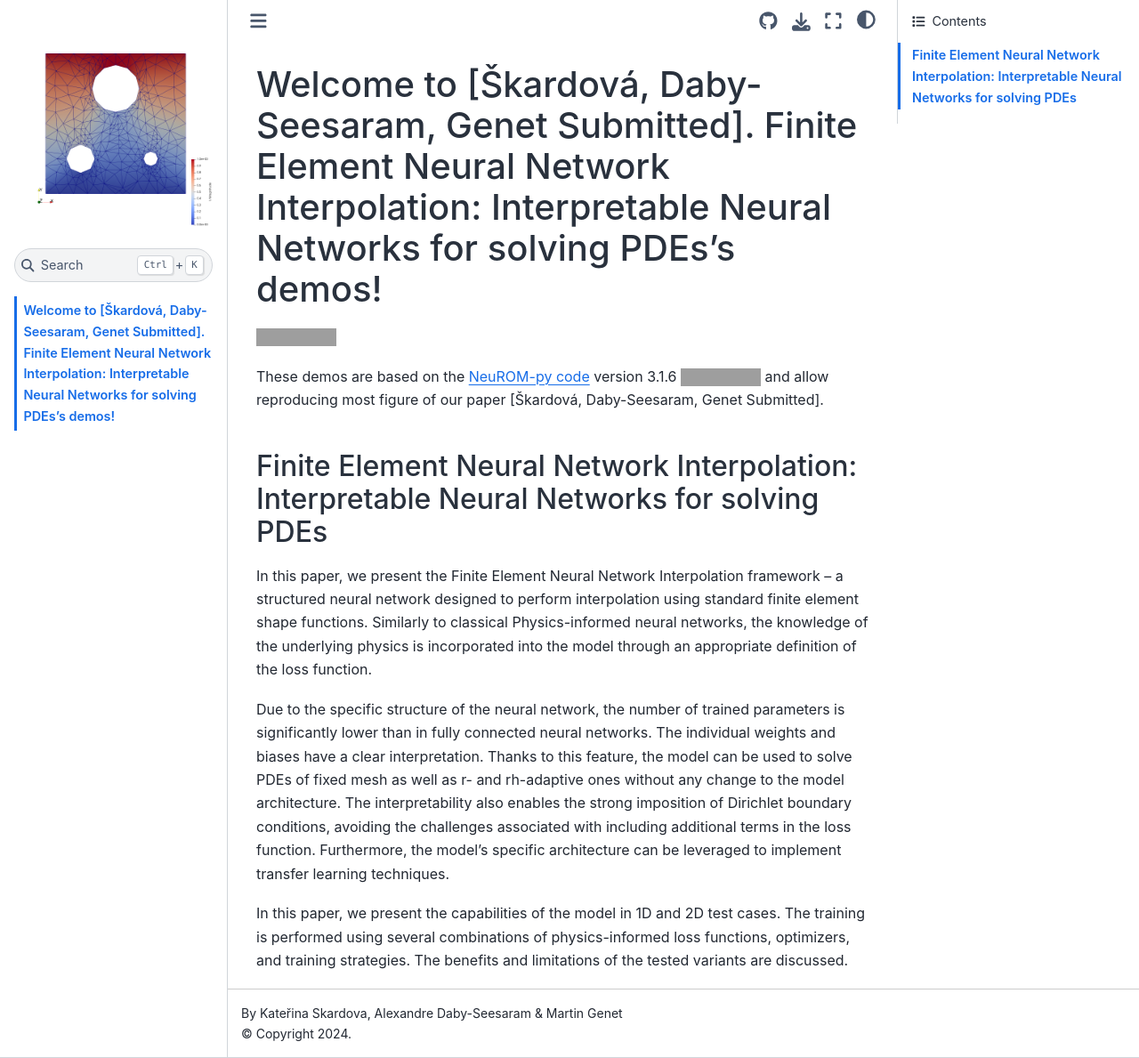
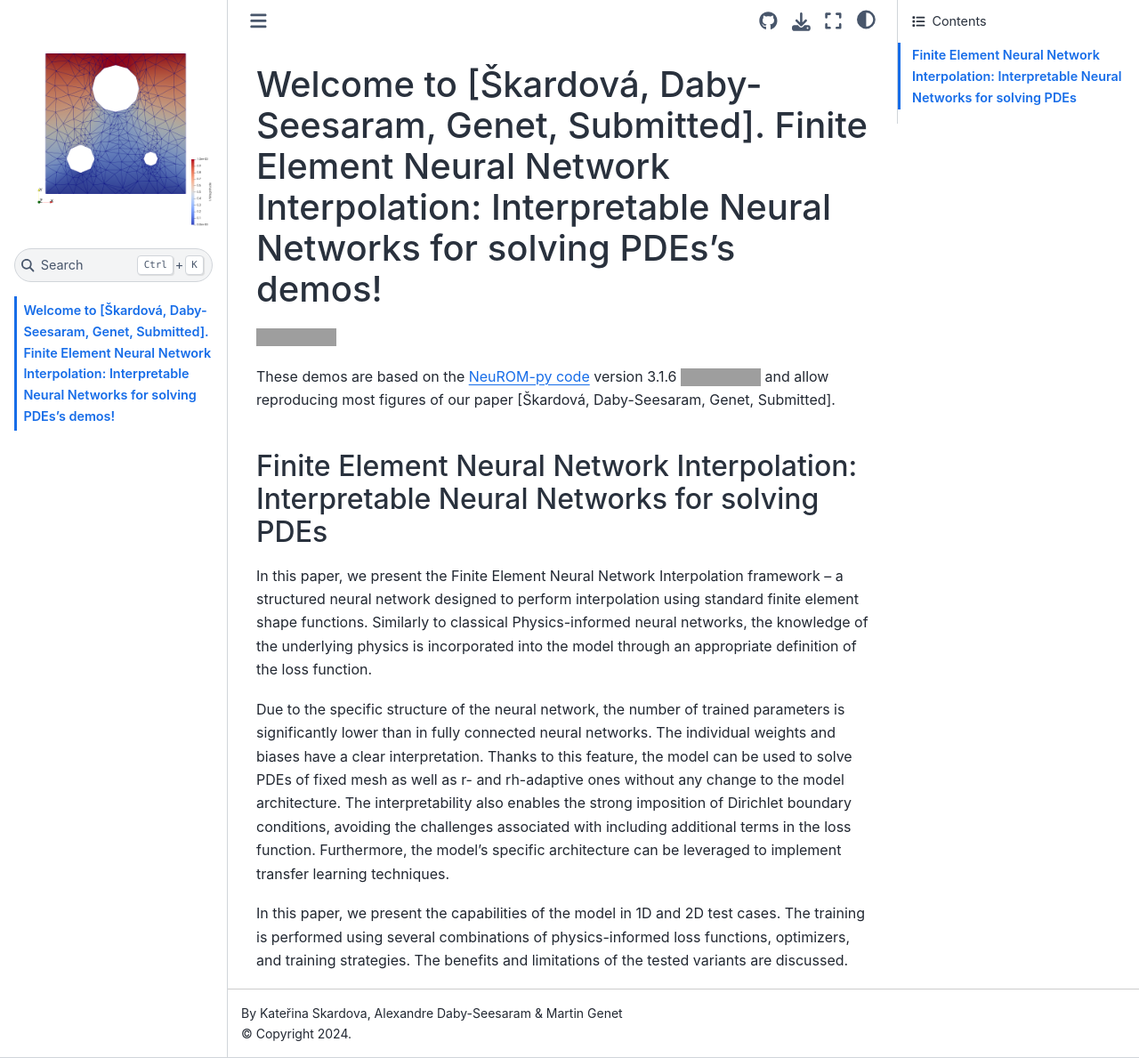
Before and after one commit to AlexandreDabySeesaram/FENNI-paper-demos, a Jupyter Book: the page built from index.md, in a window 1280 px wide and 1189 px high. Shown: the whole window at 89% size. Built offline with Jupyter Book 1.0.4 settings and Sphinx 7.4.7 and the Sphinx Book theme 1.1.4, drawn with Linux system fonts in a browser that asks for light colours; pages that are not in the unit, such as notebooks, are missing from menus; grey boxes are pictures that could not be loaded.

Commit message:
Update index

```diff
--- a/index.md
+++ b/index.md
@@ -1,8 +1,8 @@
-# Welcome to [Škardová, Daby-Seesaram, Genet  Submitted]. Finite Element Neural Network Interpolation: Interpretable Neural Networks for solving PDEs's demos!
+# Welcome to [Škardová, Daby-Seesaram, Genet,  Submitted]. Finite Element Neural Network Interpolation: Interpretable Neural Networks for solving PDEs's demos!
 
 [![DOI](https://zenodo.org/badge/DOI/10.5281/zenodo.13785982.svg)](https://doi.org/10.5281/zenodo.13785982)
 
-These demos are based on the [NeuROM-py code](https://pypi.org/project/NeuROM-Py/) version 3.1.6 [![DOI](https://zenodo.org/badge/DOI/10.5281/zenodo.13772741.svg)](https://doi.org/10.5281/zenodo.13772741) and allow reproducing most figure of our paper [Škardová, Daby-Seesaram, Genet  Submitted].
+These demos are based on the [NeuROM-py code](https://pypi.org/project/NeuROM-Py/) version 3.1.6 [![DOI](https://zenodo.org/badge/DOI/10.5281/zenodo.13772741.svg)](https://doi.org/10.5281/zenodo.13772741) and allow reproducing most figures of our paper [Škardová, Daby-Seesaram, Genet, Submitted].
 
 ## Finite Element Neural Network Interpolation: Interpretable Neural Networks for solving PDEs
 In this paper, we present the Finite Element Neural Network Interpolation framework -- a structured neural network designed to perform interpolation using standard finite element shape functions.
```
